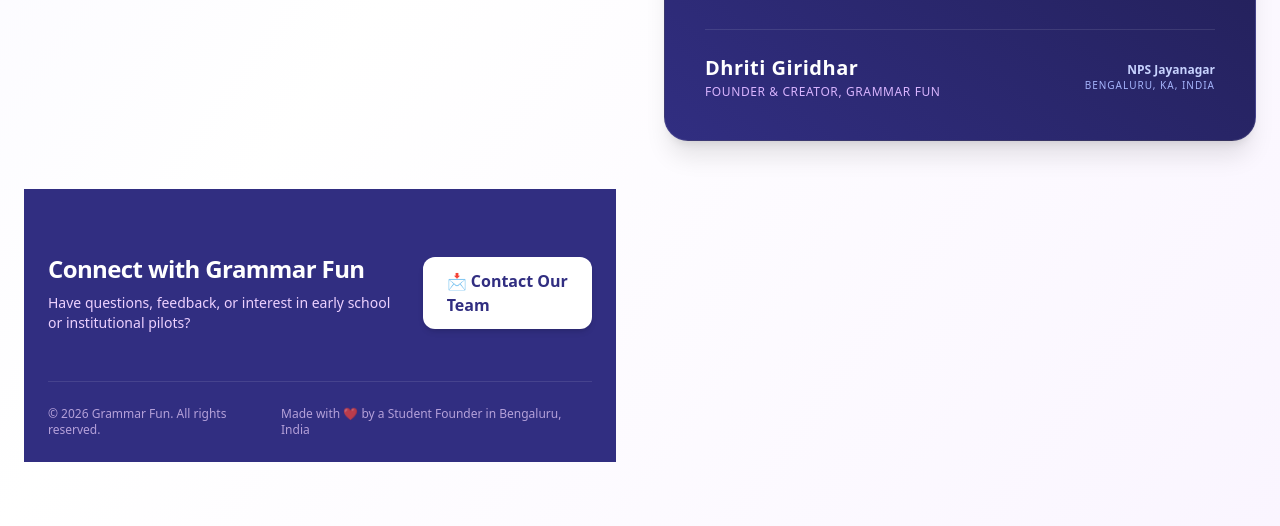
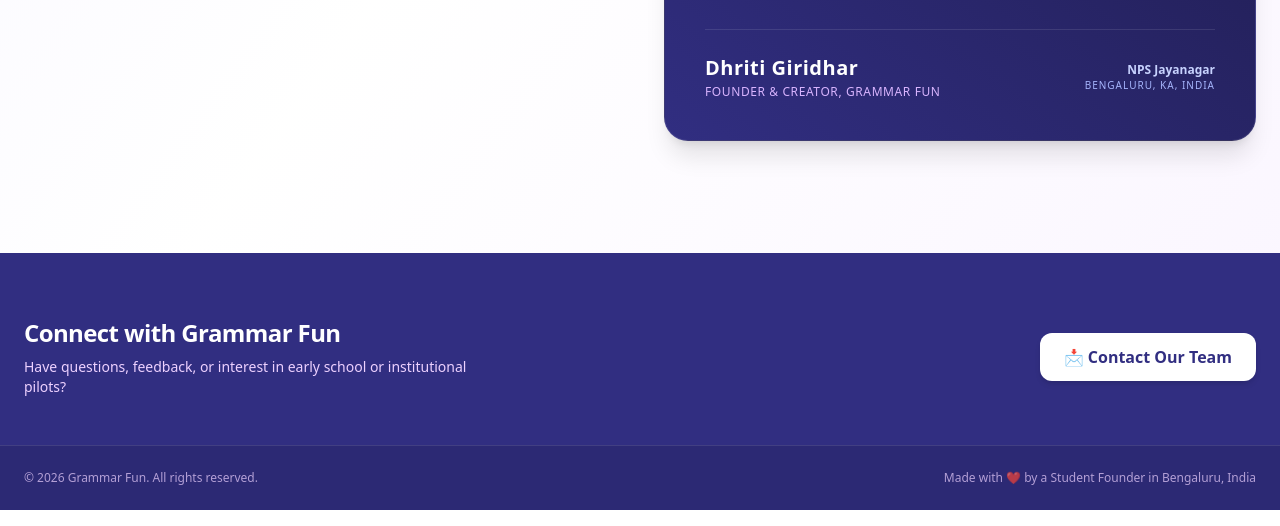
Before and after one commit to giridhar-narasimhamurthy/grammar-fun, a plain HTML site: page index.html in a window 1280 px wide. Shown: the part 1225-1751 px from the top of the page. Drawn offline with nearby package versions, Linux system fonts and the light colour scheme.

Commit message:
Refactor HTML structure and update contact email

```diff
--- a/index.html
+++ b/index.html
@@ -25,6 +25,7 @@
 </head>
 <body class="bg-gradient-to-br from-brand-50 via-white to-purple-50 text-gray-800 font-sans antialiased min-h-screen flex flex-col justify-between">
 
+    <!-- HEADER -->
     <header class="max-w-7xl mx-auto w-full px-6 py-6 flex justify-between items-center">
         <div class="flex items-center space-x-2">
             <span class="text-2xl font-bold tracking-tight text-brand-700">Grammar<span class="text-purple-600">Fun</span></span>
@@ -34,6 +35,7 @@
         </a>
     </header>
 
+    <!-- HERO / MAIN SECTION -->
     <main class="flex-grow max-w-7xl mx-auto w-full px-6 py-12 lg:py-20 grid grid-cols-1 lg:grid-cols-2 gap-12 items-center">
 
         <div class="space-y-8 order-2 lg:order-1">
@@ -92,10 +94,12 @@
 
     </main>
 
+    <!-- DIVIDER -->
     <div class="max-w-7xl mx-auto w-full px-6">
         <hr class="border-gray-200">
     </div>
 
+    <!-- DETAILS SECTION (HOW IT WORKS & OUR STORY) -->
     <section class="max-w-7xl mx-auto w-full px-6 py-16 grid grid-cols-1 md:grid-cols-2 gap-12">
 
         <div class="space-y-4">
@@ -121,23 +125,17 @@
             </ul>
         </div>
 
-        <!-- Our Story Section -->
+        <!-- Our Story Card -->
         <div class="relative overflow-hidden bg-gradient-to-tr from-brand-900 to-indigo-950 text-white p-8 md:p-10 rounded-3xl shadow-xl flex flex-col justify-between border border-white/10">
-
-    <!-- Decorative background element for style -->
             <div class="absolute -top-10 -right-10 w-40 h-40 bg-purple-500/10 rounded-full filter blur-3xl pointer-events-none"></div>
 
             <div class="space-y-6 relative z-10">
-        <!-- Professional Badge -->
                 <div class="inline-flex items-center space-x-2 bg-white/10 backdrop-blur-md text-purple-200 text-xs font-semibold px-3 py-1.5 rounded-full border border-white/10">
                     <span>🎓 Student Entrepreneur Spotlight</span>
                 </div>
 
-        <h2 class="text-3xl font-extrabold tracking-tight">
-            Our Story
-        </h2>
+                <h2 class="text-3xl font-extrabold tracking-tight">Our Story</h2>
 
-        <!-- The Quote Accent -->
                 <div class="relative">
                     <span class="absolute -top-6 -left-4 text-7xl text-purple-500/30 font-serif pointer-events-none">“</span>
                     <p class="text-lg text-indigo-100 leading-relaxed font-medium relative z-10 pl-2">
@@ -146,40 +144,44 @@
                 </div>
             </div>
 
-    <!-- Founder Signature Block -->
             <div class="mt-8 pt-6 border-t border-white/10 flex items-center justify-between">
                 <div>
                     <p class="font-bold text-xl text-white tracking-wide">Dhriti Giridhar</p>
                     <p class="text-xs text-purple-300 font-medium tracking-wider uppercase mt-0.5">Founder & Creator, Grammar Fun</p>
                 </div>
-
-        <!-- Location Tag -->
                 <div class="text-right hidden sm:block">
                     <p class="text-xs font-semibold text-indigo-200">NPS Jayanagar</p>
                     <p class="text-[10px] text-indigo-300 uppercase tracking-widest">Bengaluru, KA, India</p>
                 </div>
             </div>
         </div>
-<!-- Footer & Contact Section -->
-    <footer id="contact" class="bg-brand-900 text-white w-full pt-16 px-6">
-        <div class="max-w-7xl mx-auto flex flex-col md:flex-row justify-between items-center gap-6 pb-12">
+
+    </section>
+
+    <!-- FULL-WIDTH FOOTER SECTION -->
+    <footer id="contact" class="w-full bg-brand-900 text-white mt-12">
+        <div class="max-w-7xl mx-auto px-6 pt-16 pb-12 flex flex-col md:flex-row justify-between items-center gap-6">
             <div class="space-y-2 text-center md:text-left">
                 <p class="text-2xl font-bold tracking-tight text-white">Connect with Grammar Fun</p>
                 <p class="text-sm text-brand-100 max-w-md">Have questions, feedback, or interest in early school or institutional pilots?</p>
             </div>
             <div>
-                <!-- Contact Email Link -->
-                <a href="mailto:info@grammarfun.com" class="inline-flex items-center justify-center bg-white text-brand-900 font-bold px-6 py-3 rounded-xl hover:bg-brand-50 transition duration-300 shadow-md">
+                <a href="mailto:giridharn@gmail.com" class="inline-flex items-center justify-center bg-white text-brand-900 font-bold px-6 py-3 rounded-xl hover:bg-brand-50 transition duration-300 shadow-md">
                     📩 Contact Our Team
                 </a>
             </div>
         </div>
 
-        <!-- Dedicated Copyright Bar -->
-        <div class="w-full border-t border-white/10 py-6 text-center sm:flex sm:justify-between sm:text-left max-w-7xl mx-auto text-xs text-brand-100/70">
+        <!-- Full-Width Copyright Bar -->
+        <div class="w-full border-t border-white/10 bg-black/10">
+            <div class="max-w-7xl mx-auto px-6 py-6 text-center sm:flex sm:justify-between sm:text-left text-xs text-brand-100/70">
                 <p>&copy; 2026 Grammar Fun. All rights reserved.</p>
                 <p class="mt-2 sm:mt-0 flex items-center justify-center sm:justify-end gap-1">
                     Made with ❤️ by a Student Founder in Bengaluru, India
                 </p>
             </div>
+        </div>
     </footer>
+
+</body>
+</html>
```
Lines whose indentation alone changed are shown as unchanged.
